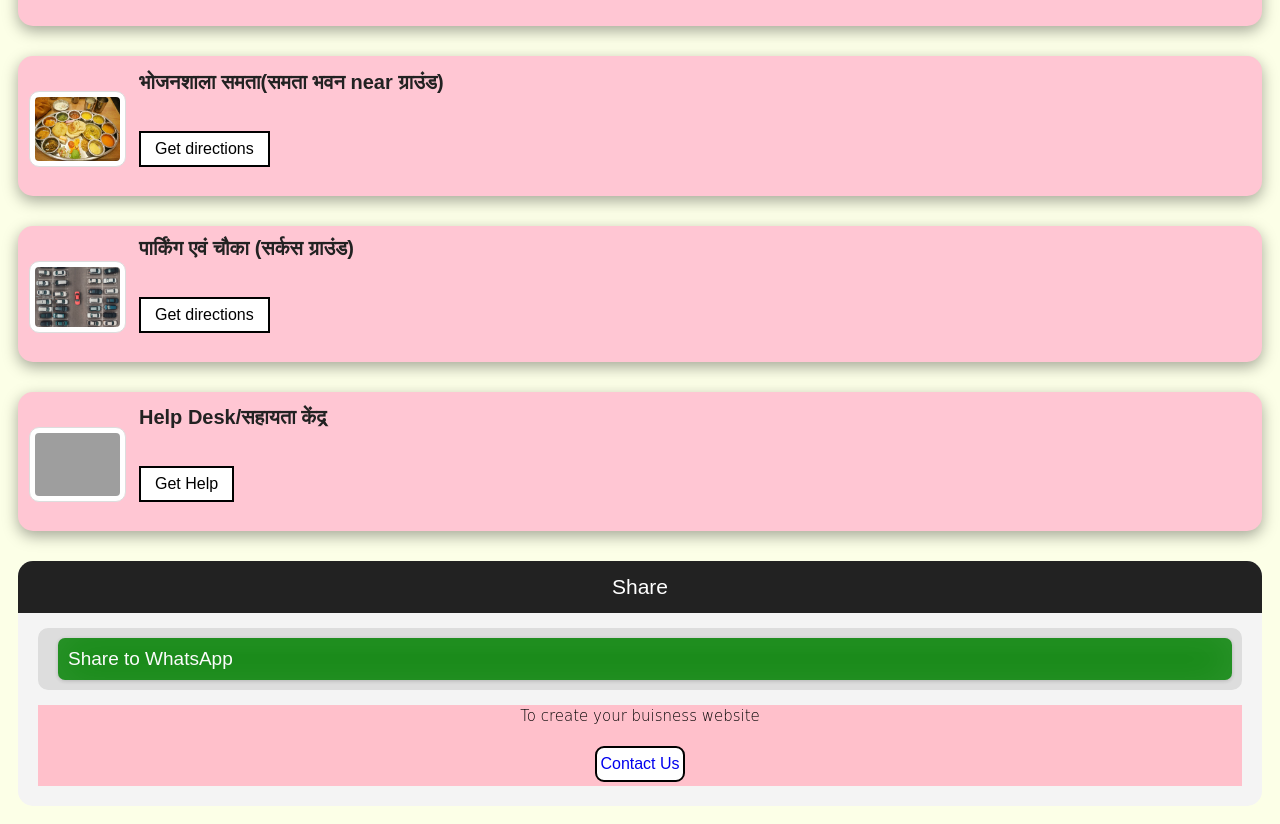
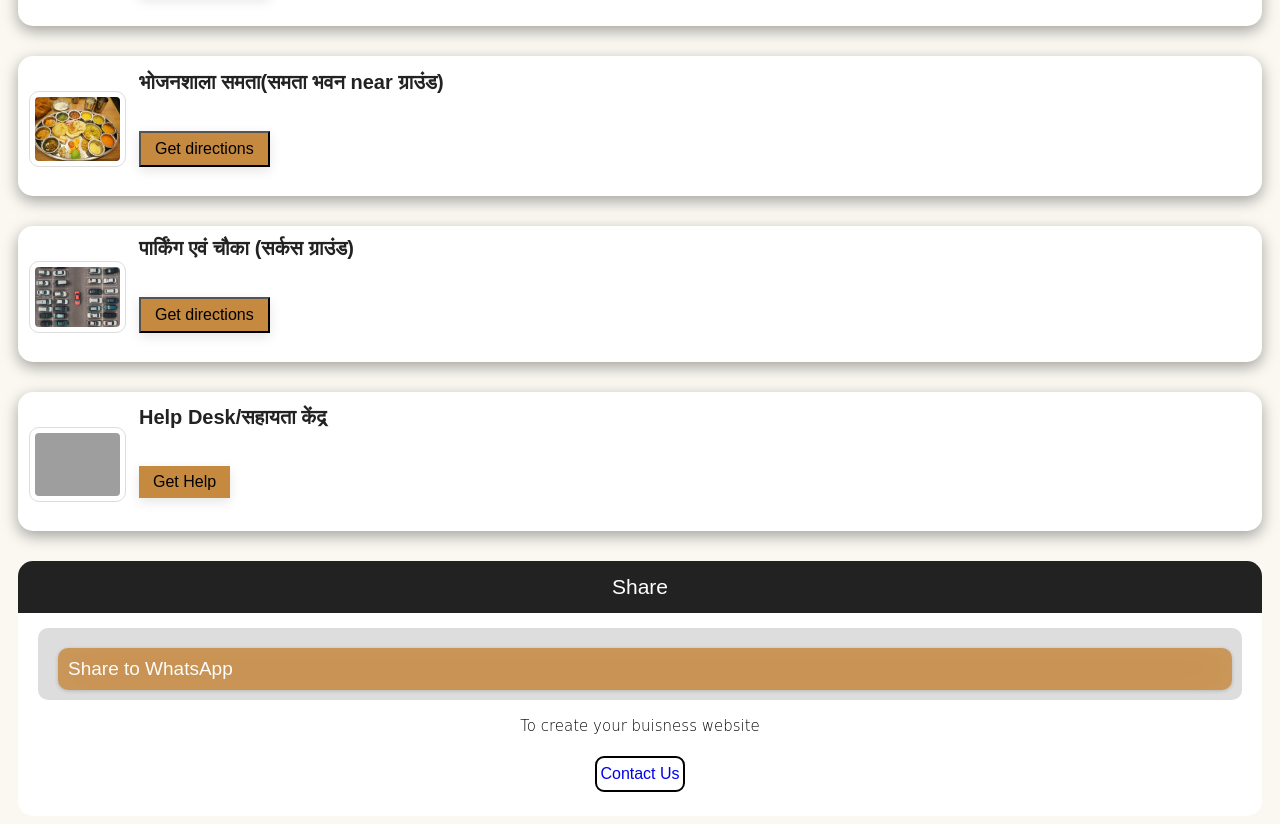
Before and after one commit to shubhamchatrawat/project, a plain HTML site: page index.html in a window 1280 px wide. Shown: the part 873-1697 px from the top of the page. Drawn offline with Linux system fonts and the light colour scheme; grey boxes are pictures that could not be loaded.

Commit message:
Update style.css

```diff
--- a/style.css
+++ b/style.css
@@ -3,7 +3,7 @@ body{
 font-family: sans-serif;
 background-image: none;
 
-background-color: #FCFFE7;
+background-color: #FAF8F1;
 padding: 0 10px;
 }
 .upper::before,.section-container::before{
@@ -53,7 +53,7 @@ color: #222 !important;
 }
 
 .card {
-background-color: #FFC6D3;
+background-color: #ffffff;
 box-shadow: rgba(0, 0, 0, 0.35) 0px 5px 15px;
 }
 .views-label, b {
@@ -115,9 +115,7 @@ width: 35px;
 font-size: 20px !important;
 border-radius: 10%;
 }
-.catatag{
 
-}
 .catatag div {
 float: left;
 margin: 5px;
@@ -256,7 +254,8 @@ background-color: #eb3834 !important;
 background-color: #eb3834;
 }
 .btnsuccess{
-color: #fff;
+color: #C58940;
+box-shadow: rgba(0, 0, 0, 0.1) 0px 4px 12px;
 background-color: #222;
 padding: 10px 20px;
 /* border-radius: 4px; */
@@ -268,13 +267,15 @@ text-align: center;
 margin-left: 51px;
 font-size: 19px;
 text-decoration: none;
+outline: none;
 }
 @media only screen and (max-width: 600px) {
 .btnsuccess{
-color: #fff;
+color: #C58940;
 background-color: #222;
 padding: 10px 20px;
 border-radius: 4px;
+box-shadow: rgba(0, 0, 0, 0.1) 0px 4px 12px;
 margin-top: -30px;
 position: absolute;
 background-color: #f8b864;
@@ -282,6 +283,7 @@ width: 240px;
 text-align: center;
 margin-left: 11px;
 font-size: 19px;
+outline: none;
 }
 }
 
@@ -339,8 +341,9 @@ margin-left: 110px;
 margin-top: -40px;
 font-size: 18px;
 color: #000;
-background-color: #fff;
-border: 2px solid;
+background-color: #C58940;
+outline: none;
+box-shadow: rgba(0, 0, 0, 0.1) 0px 4px 12px;
 font-size: 16px;
 padding: 7px 14px;
 }
@@ -393,18 +396,19 @@ margin-bottom:30px;
             text-decoration:  none;
         }
         .section-container {
+
   text-align: left;
   padding: 20px;
   margin-top: 15px;
-  background-color: #F4F4F4;
+  background-color: white;
   line-height: 22px;
   font-size: 14px;
   overflow: hidden;
   word-break: break-word;
 }
-.whatsapp-input {
-    margin-top: 15px;
-    background-color: #ddd;
+.whatsapp-button {
+   margin-top: 10px;
+    background-color: #C58940;
     border-radius: 10px;
 }
 .iti--allow-dropdown input, .iti--allow-dropdown input[type=tel], .iti--allow-dropdown input[type=text], .iti--separate-dial-code input, .iti--separate-dial-code input[type=tel], .iti--separate-dial-code input[type=text] {
@@ -423,7 +427,7 @@ margin-bottom:30px;
 	border-radius:50px;
 	text-align:center;
   font-size:30px;
-	box-shadow: 2px 2px 3px #999;
+  box-shadow: rgba(0, 0, 0, 0.25) 0px 54px 55px, rgba(0, 0, 0, 0.12) 0px -12px 30px, rgba(0, 0, 0, 0.12) 0px 4px 6px, rgba(0, 0, 0, 0.17) 0px 12px 13px, rgba(0, 0, 0, 0.09) 0px -3px 5px;
   z-index:100;
 }
 
@@ -432,7 +436,7 @@ margin-bottom:30px;
 }
 
 .contact-us {
-  background-color: pink;
+  background-color: rgb(255, 255, 255);
   text-align: center;
 }
 .contact-us p{
```
